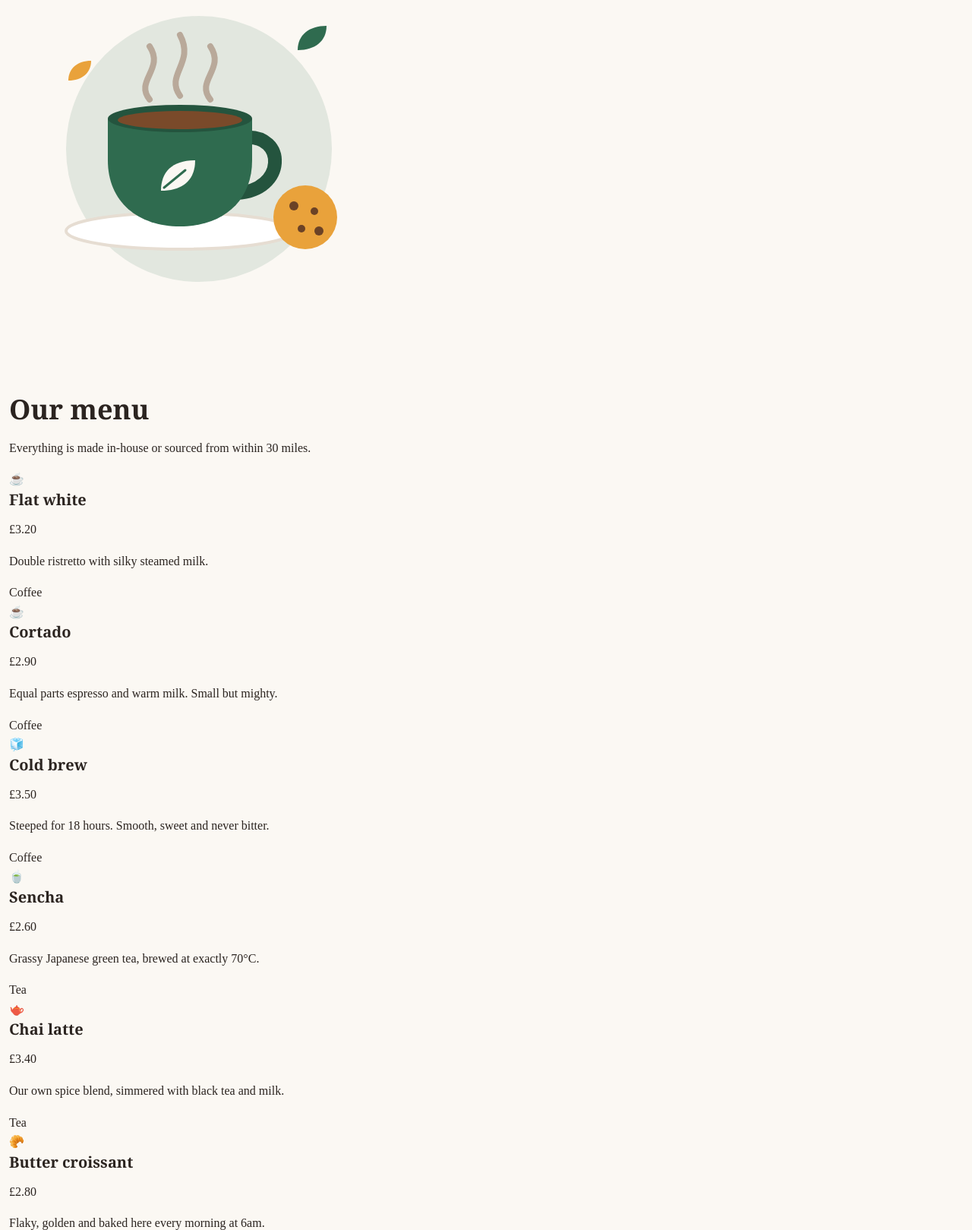
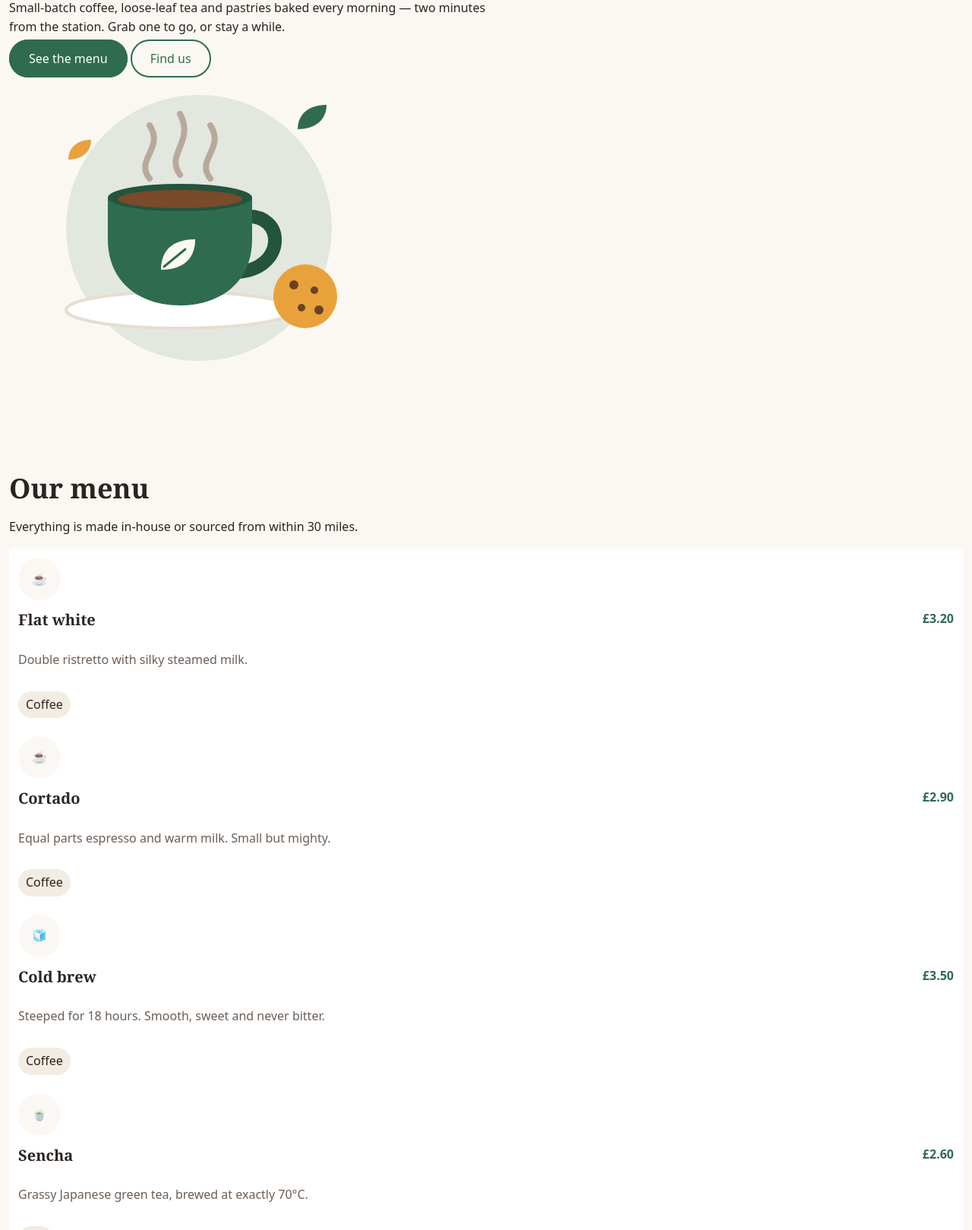
Before and after one commit to IlvieIBM/LittleLeafCafe, a plain HTML site: page index.html in a window 1280 px wide. Shown: the part 368-1987 px from the top of the page at 76% size. Drawn offline with Linux system fonts and the light colour scheme.

Commit message:
css foundation finished

```diff
--- a/css/styles.css
+++ b/css/styles.css
@@ -83,68 +83,153 @@ button {
    font: inherit
 }
 
-body{
+body {
    margin: 0;
    font-size: var(--space-m);
    line-height: 1.6;
    color: var(--color-text);
    background-color: var(--color-bg);
+   font-family: var(--font-body);
 }
 
-h1{
+h1 {
    font-family: var(--font-heading);
    font-size: 3.5rem;
    line-height: 1.4;
    margin-bottom: var(--space-s);
 }
 
-h2{
+h2 {
    font-family: var(--font-heading);
    font-size: 2.25rem;
    line-height: 1.4;
    margin-bottom: var(--space-s);
 }
 
-h3{
+h3 {
    font-family: var(--font-heading);
    font-size: 1.25rem;
    line-height: 1.4;
    margin-bottom: var(--space-s);
 }
 
-h4{
+h4 {
    font-family: var(--font-heading);
    font-size: var(--space-m);
    line-height: 1.4;
    margin-bottom: var(--space-s);
 }
 
-p, ul, li{
+p,
+ul,
+li {
    margin-bottom: var(--space-m);
 }
 
-a{
+a {
    color: var(--color-primary);
-   text-underline-offset:var(--space-xs)
+   text-decoration: none;
 }
 
-address{
+address {
    font-style: normal;
 }
 
-.container{
+.container {
    max-width: 2000px;
    margin-inline: auto;
    padding: 0 var(--space-s);
 }
 
-.section{
+.section {
    padding: var(--space-2xl) 0;
 }
-.section-alt{
+
+.section-alt {
    background-color: var(--color-surface-alt);
    padding: var(--space-2xl) 0;
 }
+
+.intro {
+   width: 40rem;
+}
+
+.primaryButton {
+   background-color: var(--color-primary);
+   color: var(--color-on-primary);
+   padding: var(--space-s) var(--space-l);
+   border-radius: var(--radius-pill);
+   border: 2px solid var(--color-primary);
+}
+
+.primaryButton:hover {
+   background-color: var(--color-primary-hover);
+   transform: translateY(2px);
+}
+
+.ghostButton {
+   background-color: transparent;
+   color: var(--color-primary);
+   padding: var(--space-s) var(--space-l);
+   border-radius: var(--radius-pill);
+   border: 2px solid var(--color-primary);
+}
+
+.ghostButton:hover {
+   background-color: var(--color-primary);
+   color: var(--color-on-primary);
+   transform: translateY(2px);
+}
+
+.card {
+   background-color: var(--color-surface);
+   padding: var(--space-l);
+   border-radius: var(--radius-m);
+   border: 2px solid var(--color-border);
+   box-shadow: 0 4px 12px var(--color-border);
+}
+
+.menuCard {
+
+  article{
+   display: flex;
+   flex-direction: column;
+   background-color: var(--color-surface);
+   padding: var(--space-s);
+   gap: var(--space-s);
+
+   .icon {
+   width: 3.5rem;
+   height: 3.5rem;
+
+   display: flex;
+   align-items: center;
+   justify-content: center;
+
+   border-radius: 50%;
+   background-color: var(--color-bg);
+}
+.menuItem{
+   display: flex;
+   justify-content: space-between;
+   p{
+      color: var(--color-primary);
+      font-weight: 700;
+   }
+}
+.description{
+   color: var(--color-muted);
+}
+.category{
+  margin-top: auto;
+  padding: 5px 10px;
+  background-color: var(--color-surface-alt);
+  border-radius: var(--radius-pill);
+  width: fit-content;
+}
+}
+}
+
 
 
 /* 2. Reset & base elements (step 2)
--- a/index.html
+++ b/index.html
@@ -34,98 +34,126 @@
 
     <section class="section" id="hero">
       <div class="container">
+        <div class="intro">
           <p>Small-batch coffee · Greenfield</p>
           <h1>Slow coffee for busy people.</h1>
-      <p>Small-batch coffee, loose-leaf tea and pastries baked every morning — two minutes from the station. Grab one to
+          <p>Small-batch coffee, loose-leaf tea and pastries baked every morning — two minutes from the station. Grab
+            one to
             go, or stay a while.</p>
-      <a>See the menu</a>
-      <a>Find us</a>
-      <img src="./images/hero.svg" width="480" height="400" alt="Illustration of a steaming green coffee cup next to a cookie.">
+        </div>
+        <a href="#menu" class="primaryButton">See the menu</a>
+        <a href="#find" class="ghostButton">Find us</a>
+        <img src="./images/hero.svg" width="480" height="400"
+          alt="Illustration of a steaming green coffee cup next to a cookie.">
       </div>
     </section>
 
     <section class="section" id="menu">
       <div class="container">
+        <div class="intro">
           <h2>Our menu</h2>
           <p>Everything is made in-house or sourced from within 30 miles.</p>
+        </div>
 
+        <div class="menuCard">
           <article>
-        <span aria-hidden="true">☕</span>
+            <span class="icon" aria-hidden="true">☕</span>
+            <div class="menuItem">
               <h3>Flat white</h3>
               <p class="price">£3.20</p>
-        <p>Double ristretto with silky steamed milk.</p>
+            </div>
+            <p class="description">Double ristretto with silky steamed milk.</p>
             <span class="category">Coffee</span>
           </article>
 
           <article>
-        <span aria-hidden="true">☕</span>
+            <span class="icon" aria-hidden="true">☕</span>
+            <div class="menuItem">
               <h3>Cortado</h3>
               <p class="price">£2.90</p>
-        <p>Equal parts espresso and warm milk. Small but mighty.</p>
+            </div>
+            <p class="description">Equal parts espresso and warm milk. Small but mighty.</p>
             <span class="category">Coffee</span>
           </article>
 
           <article>
-        <span aria-hidden="true">🧊</span>
+            <span class="icon" aria-hidden="true">🧊</span>
+            <div class="menuItem">
               <h3>Cold brew</h3>
               <p class="price">£3.50</p>
-        <p>Steeped for 18 hours. Smooth, sweet and never bitter.</p>
+            </div>
+            <p class="description">Steeped for 18 hours. Smooth, sweet and never bitter.</p>
             <span class="category">Coffee</span>
           </article>
 
           <article>
-        <span aria-hidden="true">🍵</span>
+            <span class="icon" aria-hidden="true">🍵</span>
+            <div class="menuItem">
               <h3>Sencha</h3>
               <p class="price">£2.60</p>
-        <p>Grassy Japanese green tea, brewed at exactly 70°C.</p>
+            </div>
+            <p class="description">Grassy Japanese green tea, brewed at exactly 70°C.</p>
             <span class="category">Tea</span>
           </article>
 
           <article>
-        <span aria-hidden="true">🫖</span>
+            <span class="icon" aria-hidden="true">🫖</span>
+            <div class="menuItem">
               <h3>Chai latte</h3>
               <p class="price">£3.40</p>
-        <p>Our own spice blend, simmered with black tea and milk.</p>
+            </div>
+            <p class="description">Our own spice blend, simmered with black tea and milk.</p>
             <span class="category">Tea</span>
           </article>
 
           <article>
-        <span aria-hidden="true">🥐</span>
+            <span class="icon" aria-hidden="true">🥐</span>
+            <div class="menuItem">
               <h3>Butter croissant</h3>
               <p class="price">£2.80</p>
-        <p>Flaky, golden and baked here every morning at 6am.</p>
+            </div>
+            <p class="description">Flaky, golden and baked here every morning at 6am.</p>
             <span class="category">Food</span>
           </article>
 
           <article>
-        <span aria-hidden="true">🍌</span>
+            <span class="icon" aria-hidden="true">🍌</span>
+            <div class="menuItem">
               <h3>Banana bread</h3>
               <p class="price">£3.00</p>
-        <p>Toasted and served warm with salted butter.</p>
+            </div>
+            <p class="description">Toasted and served warm with salted butter.</p>
             <span class="category">Food</span>
           </article>
 
           <article>
-        <span aria-hidden="true">🥑</span>
+            <span class="icon" aria-hidden="true">🥑</span>
+            <div class="menuItem">
               <h3>Avocado toast</h3>
               <p class="price">£6.50</p>
-        <p>Sourdough, smashed avocado, chilli flakes and lime.</p>
+            </div>
+            <p class="description">Sourdough, smashed avocado, chilli flakes and lime.</p>
             <span class="category">Food</span>
           </article>
+        </div>
       </div>
     </section>
 
     <section id="about" class="section-alt">
       <div class="container">
+        <div class="intro">
           <h2>About us</h2>
-      <p>Little Leaf started in 2019 as a coffee cart outside Greenfield station. Our regulars kept asking where they
+          <p>Little Leaf started in 2019 as a coffee cart outside Greenfield station. Our regulars kept asking where
+            they
             could sit down, so in 2021 we moved into the old flower shop across the road — and kept the green door.</p>
           <p>We're a team of six who care about doing simple things well: good beans, fresh bakes, and remembering your
             order.</p>
+        </div>
         <figure>
           <blockquote>"The best flat white in town, and they always remember my dog's name."</blockquote>
           <figcaption>Priya, a regular since 2019</figcaption>
         </figure>
+        <div class="card">
           <h3>Why people love us</h3>
           <ul>
             <li>Beans roasted locally every week</li>
@@ -135,12 +163,16 @@
             <li>Dogs are always welcome</li>
           </ul>
         </div>
+      </div>
     </section>
 
     <section id="visit" class="section">
       <div class="container">
+        <div class="intro">
           <h2>Visit us</h2>
           <p>Pop in for a quick takeaway or settle in for the afternoon.</p>
+        </div>
+        <div class="card">
           <table>
             <caption>Opening hours</caption>
             <thead>
@@ -180,8 +212,10 @@
               </tr>
             </tbody>
           </table>
+        </div>
 
-      <h3>Find us</h3>
+        <div class="card">
+          <h3 id="find">Find us</h3>
           <address>
             Little Leaf Café <br>
             12 Station Road <br>
@@ -191,17 +225,22 @@
           </address>
 
           <h4>Getting here</h4>
-      <p>Turn left out of the main exit of Greenfield station and look for the green door. Bike racks are right outside,
+          <p>Turn left out of the main exit of Greenfield station and look for the green door. Bike racks are right
+            outside,
             and there's step-free access through the side entrance.</p>
+        </div>
       </div>
     </section>
 
     <section id="contact" class="section-alt">
       <div class="container">
+        <div class="intro">
           <h2>Get in touch</h2>
           <p>Planning a birthday breakfast, want to book the back room for a meeting, or just have a question? Send us a
             message and we'll reply within two working days.</p>
+        </div>
 
+        <div class="card">
         <form action="/contact" method="post">
           <div>
             <label for="name">Name</label>
@@ -233,8 +272,9 @@
               Send me the monthly newsletter
             </label>
           </div>
-        <button type="submit">Send message</button>
+          <button class="primaryButton" type="submit">Send message</button>
         </form>
+        </div>
       </div>
     </section>
   </main>
```
Lines whose indentation alone changed are shown as unchanged.
